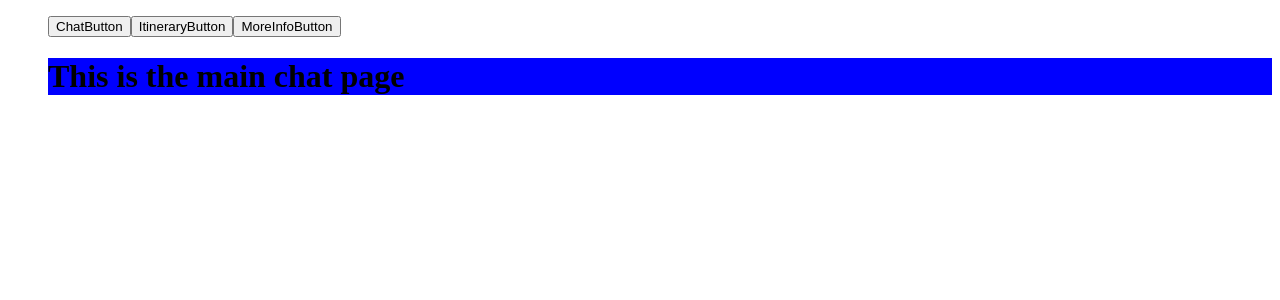
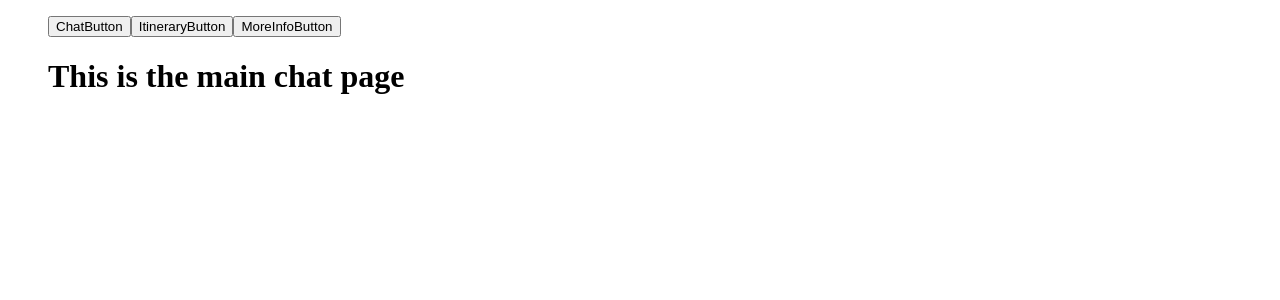
Before and after one commit to Monash-FIT3170/AI_Travel_Plan, a React (Create React App) app in the folder client/: page / in a window 1280 px wide. Both pictures are taken after a click on the button "ChatButton". Shown: the top 300 px of the page. Built offline with nearby package versions, Linux system fonts and the light colour scheme.

Commit message:
removed gross blue background

```diff
--- a/client/src/components/ChatMain.js
+++ b/client/src/components/ChatMain.js
@@ -1,12 +1,8 @@
 import "../style.css"
-
-const styles = {
-    backgroundColor: 'blue',
-};
 
 function ChatMain(){
     return(
-        <div style = {styles}>
+        <div>
             <h1 className= "ChatMain">This is the main chat page</h1>
         </div>
     )
--- a/client/src/components/ItineraryMain.js
+++ b/client/src/components/ItineraryMain.js
@@ -1,12 +1,8 @@
 import "../style.css"
-
-const styles = {
-    backgroundColor: 'blue',
-};
 
 function ItineraryMain(){
     return(
-        <div style = {styles}>
+        <div>
             <h1 className= "ItineraryMain">This is the main itinerary page</h1>
         </div>
     )
--- a/client/src/components/MoreInfoMain.js
+++ b/client/src/components/MoreInfoMain.js
@@ -1,12 +1,8 @@
 import "../style.css"
-
-const styles = {
-    backgroundColor: 'blue',
-};
 
 function MoreInfoMain(){
     return(
-        <div style = {styles}>
+        <div>
             <h1 className= "MoreInfoMain">This is the main more info page</h1>
         </div>
     )
```
